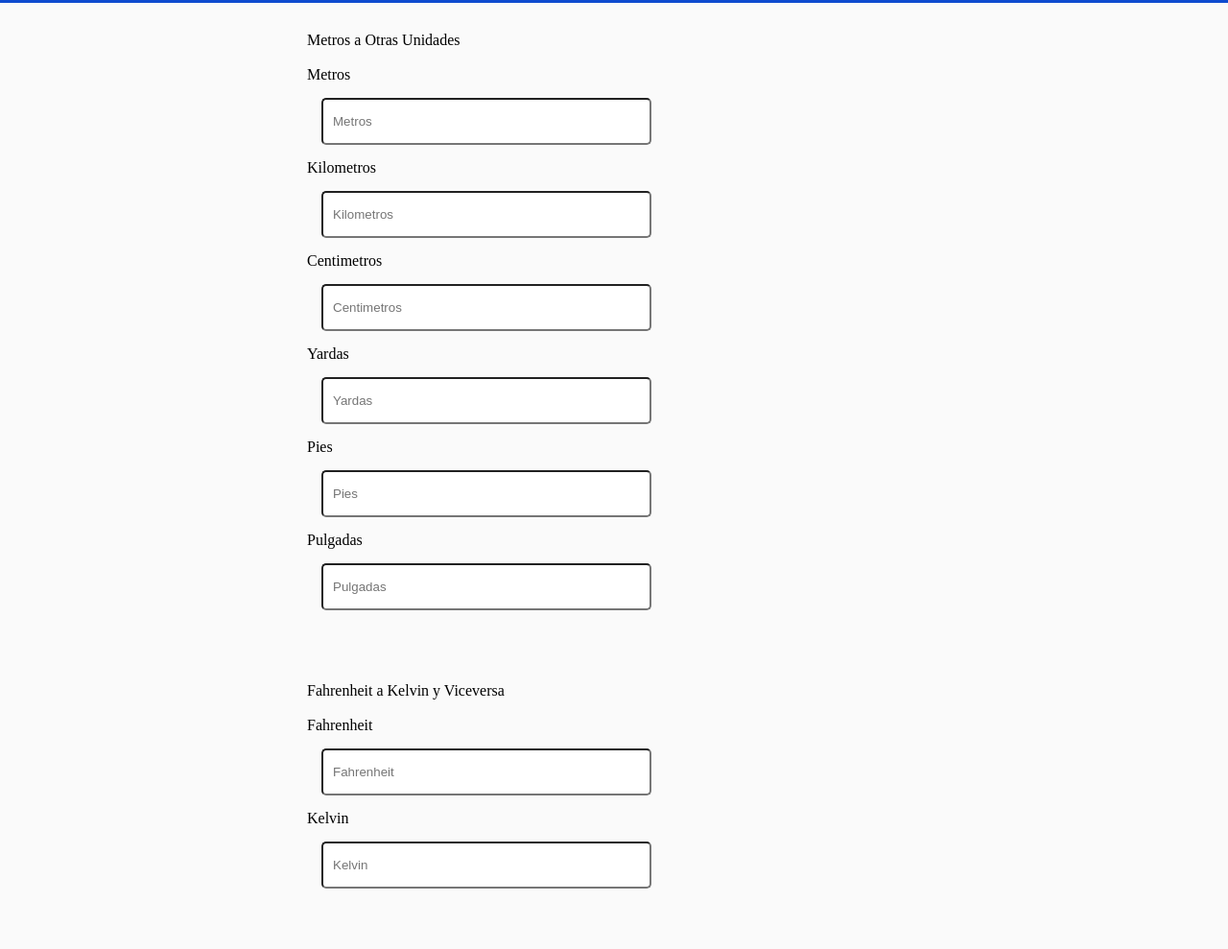
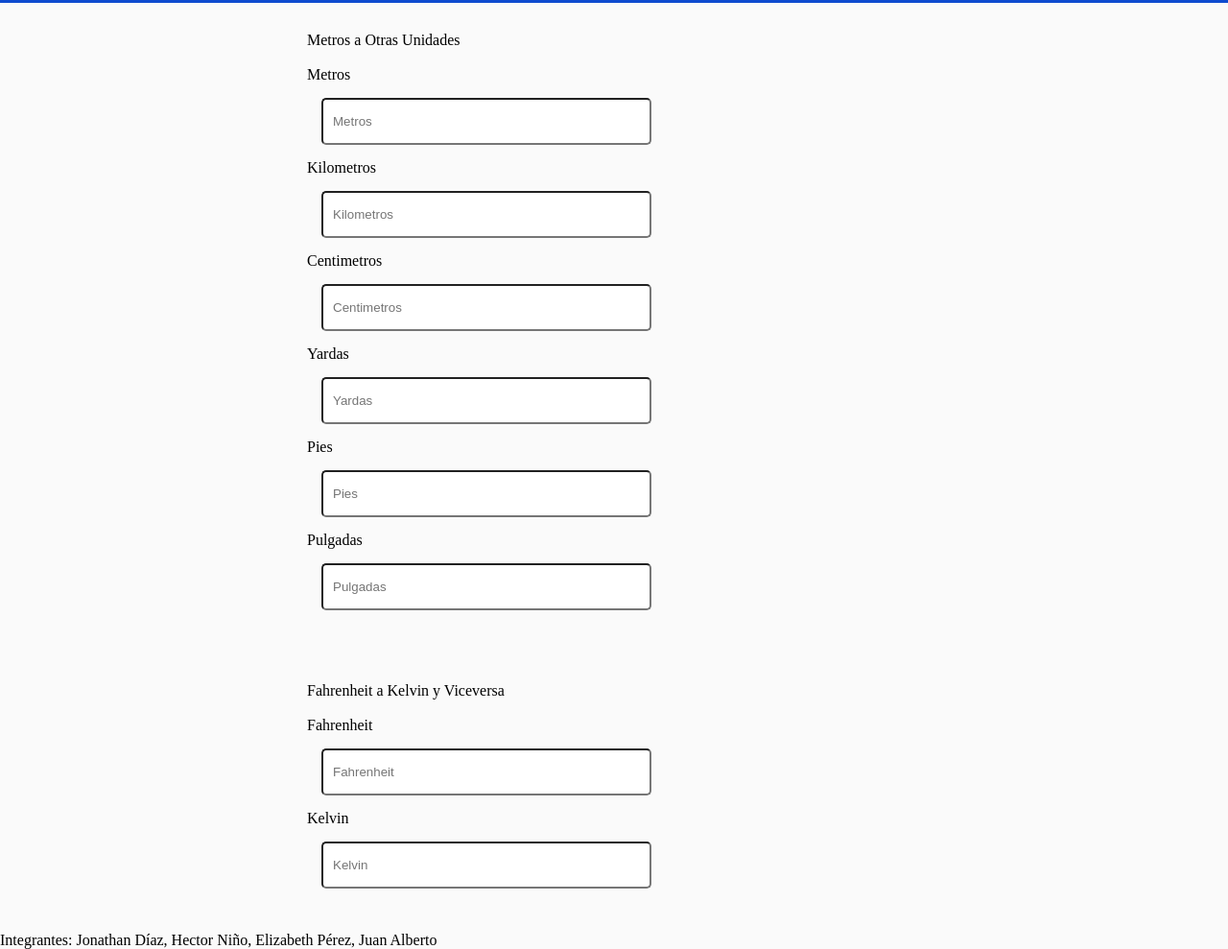
Before and after one commit to diazmas239/unidades, a plain HTML site: page index.html in a window 1280 px wide. Shown: the part 45-1034 px from the top of the page at 96% size. Drawn offline with Linux system fonts and the light colour scheme.

Commit message:
Update index.html

```diff
--- a/index.html
+++ b/index.html
@@ -111,5 +111,6 @@
             }
         </script>
     </div>
+    <footer>Integrantes: Jonathan Díaz, Hector Niño, Elizabeth Pérez, Juan Alberto</footer>
 </body>
 </html>
```
